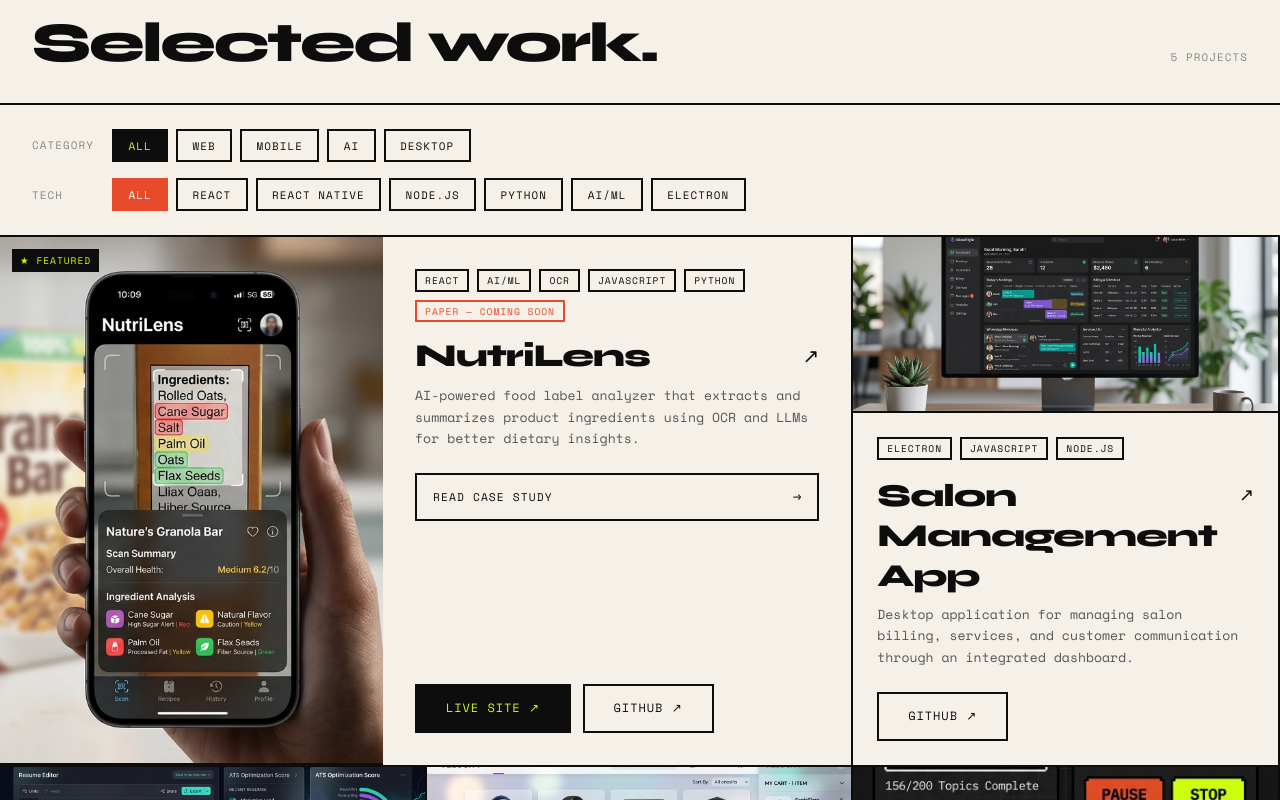
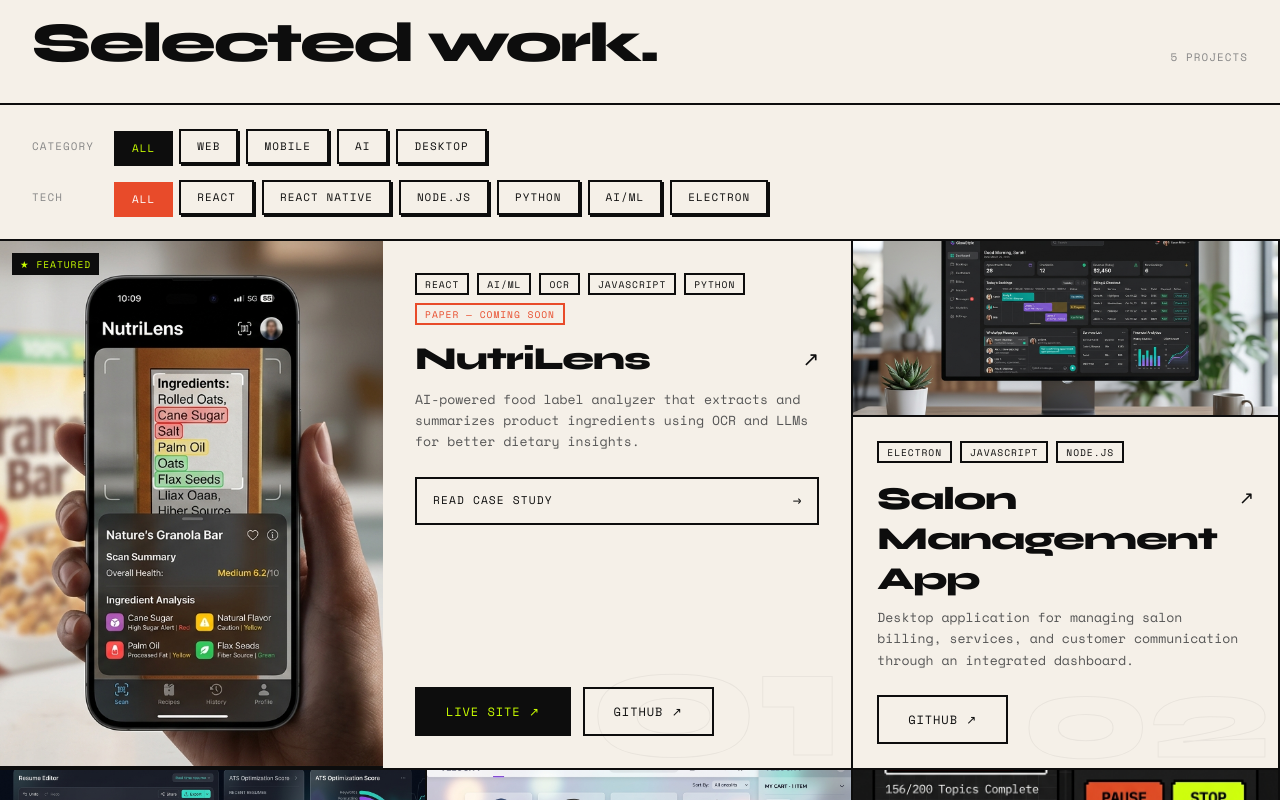
Before and after one commit to AradwadTushar/Portfolio, a React (Vite) app: page / in a window 1280 px wide. Shown: the part 1080-1880 px from the top of the page. Built offline with nearby package versions, Linux system fonts and the light colour scheme.

Commit message:
feat: upgrade StudyTracker to Download App CTA, add hover CRT scanlines, image zooms, and background outline index numbers to project cards

```diff
--- a/src/components/ui/ProjectCard.jsx
+++ b/src/components/ui/ProjectCard.jsx
@@ -20,7 +20,7 @@
 export default function ProjectCard({ project }) {
   const {
     title, description, tech, github, liveUrl, image,
-    featured, caseStudyUrl, paperStatus, paperUrl,
+    featured, caseStudyUrl, paperStatus, paperUrl, category,
   } = project
 
   const paperLabel = PAPER_LABELS[paperStatus] || null
@@ -28,10 +28,10 @@
   /* ── Featured card ─────────────────────────────────────── */
   if (featured) {
     return (
-      <div className="project-card lg:col-span-2 border-brutal-b border-brutal-r flex flex-col md:flex-row">
+      <div className="project-card lg:col-span-2 border-brutal-b border-brutal-r flex flex-col md:flex-row relative overflow-hidden group">
 
         {/* Image — left half */}
-        <div className="relative md:w-[45%] h-56 md:h-auto overflow-hidden border-brutal-b md:border-brutal-b-0 md:border-brutal-r bg-surface flex-shrink-0">
+        <div className="card-img-container relative md:w-[45%] h-56 md:h-auto overflow-hidden border-brutal-b md:border-brutal-b-0 md:border-brutal-r bg-surface flex-shrink-0">
           <img
             src={image}
             alt={`${title} screenshot`}
@@ -39,13 +39,13 @@
             onError={(e) => { e.target.style.display = 'none' }}
           />
           {/* Featured badge */}
-          <div className="absolute top-3 left-3 bg-ink text-acid font-mono text-[0.6rem] uppercase tracking-widest px-2 py-1">
+          <div className="absolute top-3 left-3 bg-ink text-acid font-mono text-[0.6rem] uppercase tracking-widest px-2 py-1 z-20">
             ★ Featured
           </div>
         </div>
 
         {/* Content — right half */}
-        <div className="flex flex-col justify-between p-8 flex-1">
+        <div className="flex flex-col justify-between p-8 flex-1 relative z-10">
           <div>
             {/* Tech tags */}
             <div className="flex flex-wrap gap-2 mb-4">
@@ -78,7 +78,7 @@
                 href={caseStudyUrl}
                 target="_blank"
                 rel="noopener noreferrer"
-                className="flex items-center justify-between w-full px-4 py-3 mb-6 border-2 border-ink hover:bg-acid transition-colors"
+                className="flex items-center justify-between w-full px-4 py-3 mb-6 border-2 border-ink hover:bg-acid hover:text-ink transition-colors"
               >
                 <span className="font-mono text-[0.7rem] uppercase tracking-widest">
                   Read case study
@@ -89,10 +89,10 @@
           </div>
 
           {/* Action buttons */}
-          <div className="flex flex-wrap gap-3">
+          <div className="flex flex-wrap gap-3 z-20">
             {liveUrl && (
               <a href={liveUrl} target="_blank" rel="noopener noreferrer" className="btn-ink text-[0.65rem]">
-                Live Site ↗
+                {category && category.includes('Mobile') ? 'Download App' : 'Live Site'} ↗
               </a>
             )}
             {github && (
@@ -107,16 +107,21 @@
             )}
           </div>
         </div>
+
+        {/* Large Decorative Hollow Number */}
+        <span className="proj-num font-display font-extrabold text-[8rem] sm:text-[10rem] leading-none pointer-events-none select-none absolute bottom-[-15px] right-2">
+          {String(project.id).padStart(2, '0')}
+        </span>
       </div>
     )
   }
 
   /* ── Regular card ──────────────────────────────────────── */
   return (
-    <div className="project-card border-brutal-b border-brutal-r flex flex-col">
+    <div className="project-card border-brutal-b border-brutal-r flex flex-col relative overflow-hidden group">
 
       {/* Image */}
-      <div className="relative h-44 overflow-hidden border-brutal-b bg-surface flex-shrink-0">
+      <div className="card-img-container relative h-44 overflow-hidden border-brutal-b bg-surface flex-shrink-0">
         <img
           src={image}
           alt={`${title} screenshot`}
@@ -126,7 +131,7 @@
       </div>
 
       {/* Content */}
-      <div className="flex flex-col flex-1 p-6">
+      <div className="flex flex-col flex-1 p-6 relative z-10">
         {/* Tech tags */}
         <div className="flex flex-wrap gap-2 mb-4">
           {tech.map((tag) => (
@@ -148,10 +153,10 @@
         </p>
 
         {/* Buttons */}
-        <div className="flex flex-wrap gap-3 mt-auto">
+        <div className="flex flex-wrap gap-3 mt-auto z-20">
           {liveUrl && (
             <a href={liveUrl} target="_blank" rel="noopener noreferrer" className="btn-ink text-[0.65rem]">
-              Live Site ↗
+              {category && category.includes('Mobile') ? 'Download App' : 'Live Site'} ↗
             </a>
           )}
           {github && (
@@ -171,6 +176,11 @@
           )}
         </div>
       </div>
+
+      {/* Large Decorative Hollow Number */}
+      <span className="proj-num font-display font-extrabold text-[6.5rem] sm:text-[7.5rem] leading-none pointer-events-none select-none absolute bottom-[-10px] right-2">
+        {String(project.id).padStart(2, '0')}
+      </span>
     </div>
   )
 }
--- a/src/index.css
+++ b/src/index.css
@@ -105,29 +105,95 @@
 /* ── Section scroll offset ────────────────────────────────── */
 section { scroll-margin-top: 58px; }
 
-/* ── Project card hover ───────────────────────────────────── */
-.project-card { transition: background 0.2s, color 0.2s; }
+/* ── Project card hover & premium effects ───────────────── */
+.project-card {
+  position: relative;
+  transition: background-color 0.3s cubic-bezier(0.25, 0.46, 0.45, 0.94), color 0.3s cubic-bezier(0.25, 0.46, 0.45, 0.94);
+}
+.project-card::before {
+  content: '';
+  position: absolute;
+  top: 8px; left: 8px; right: 8px; bottom: 8px;
+  border: 1px solid transparent;
+  pointer-events: none;
+  transition: border-color 0.3s ease;
+  z-index: 5;
+}
 .project-card:hover { background: #0D0D0D; color: #F5F0E8; }
+.project-card:hover::before { border-color: rgba(232, 75, 42, 0.22); } /* Faint orange diagnostic frame on hover */
 .project-card:hover .proj-desc  { color: #aaa; }
 .project-card:hover .proj-tag   { border-color: #444; color: #ccc; }
-.project-card:hover .proj-arrow { transform: translate(4px, -4px); }
-.proj-arrow { transition: transform 0.25s; }
+.project-card:hover .proj-arrow { transform: translate(4px, -4px) rotate(45deg); }
+.proj-arrow { transition: transform 0.25s ease; }
 
-/* ── Filter buttons ───────────────────────────────────────── */
+/* Image zoom & CRT scanline overlays */
+.card-img-container {
+  position: relative;
+  overflow: hidden;
+}
+.card-img-container img {
+  transition: transform 0.5s cubic-bezier(0.25, 0.46, 0.45, 0.94);
+}
+.project-card:hover .card-img-container img {
+  transform: scale(1.05);
+}
+.card-img-container::after {
+  content: '';
+  position: absolute;
+  top: 0; left: 0; right: 0; bottom: 0;
+  background: linear-gradient(
+    rgba(18, 16, 16, 0) 50%,
+    rgba(0, 0, 0, 0.25) 50%
+  );
+  background-size: 100% 4px;
+  opacity: 0;
+  pointer-events: none;
+  transition: opacity 0.3s ease;
+  z-index: 10;
+}
+.project-card:hover .card-img-container::after {
+  opacity: 0.35; /* Fades in CRT scanning rows on hover */
+}
+
+/* Giant background outline numbers */
+.proj-num {
+  -webkit-text-stroke: 1px rgba(13, 13, 13, 0.05);
+  color: transparent;
+  z-index: 1;
+  transition: -webkit-text-stroke 0.3s ease, transform 0.3s ease;
+}
+.project-card:hover .proj-num {
+  -webkit-text-stroke: 1px rgba(245, 240, 232, 0.12);
+  transform: translateY(-6px);
+}
+
+/* ── Upgraded tactile filter buttons ─────────────────────── */
 .filter-btn {
   font-family: 'Space Mono', monospace;
   font-size: 0.68rem;
   text-transform: uppercase;
   letter-spacing: 0.1em;
-  padding: 0.4rem 0.9rem;
+  padding: 0.45rem 1rem;
   border: 2px solid #0D0D0D;
   background: transparent;
   cursor: pointer;
-  transition: background 0.15s, color 0.15s;
+  box-shadow: 2px 2px 0px 0px #0D0D0D;
+  transition: transform 0.1s, box-shadow 0.1s, background-color 0.15s, color 0.15s;
 }
-.filter-btn:hover   { background: #EDEAE0; }
-.filter-btn.active  { background: #0D0D0D; color: #CAFF00; }
-.filter-btn.active-secondary { background: #E84B2A; color: #fff; border-color: #E84B2A; }
+.filter-btn:hover { background: #EDEAE0; }
+.filter-btn.active {
+  background: #0D0D0D;
+  color: #CAFF00;
+  transform: translate(2px, 2px);
+  box-shadow: 0px 0px 0px 0px #0D0D0D;
+}
+.filter-btn.active-secondary {
+  background: #E84B2A;
+  color: #fff;
+  border-color: #E84B2A;
+  transform: translate(2px, 2px);
+  box-shadow: 0px 0px 0px 0px #0D0D0D;
+}
 
 /* ── About timeline dot ───────────────────────────────────── */
 .timeline-dot {
```
